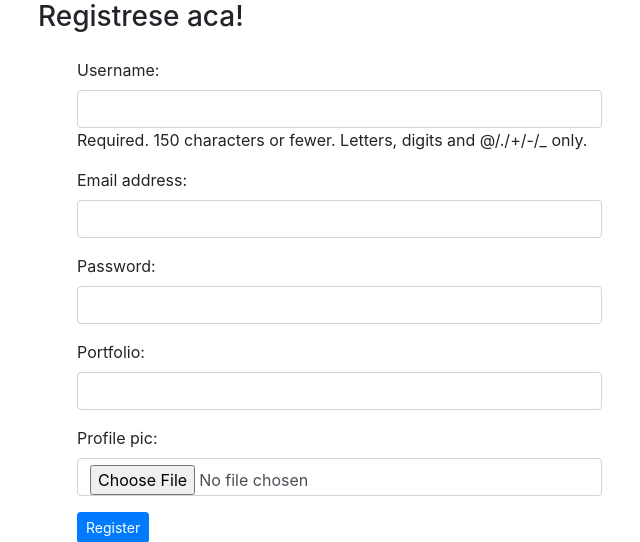
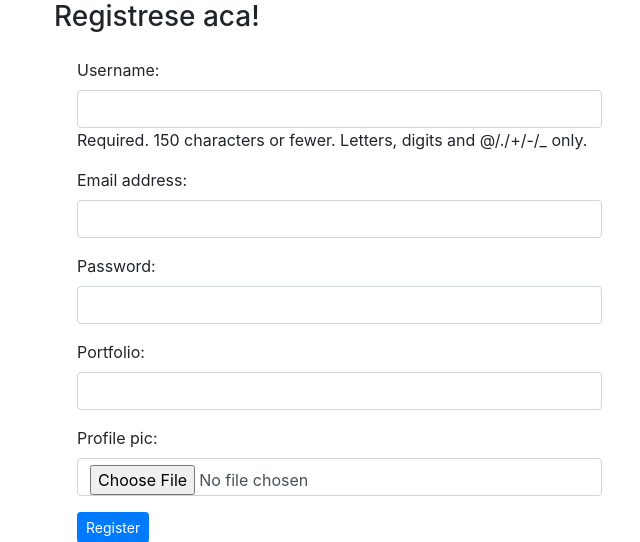
Before and after one commit to flibedin/django-demo, a Django app: page /register/ in a window 1280 px wide. Shown: the part 56-598 px from the top of the page, without its empty margins (47-687 px from the left). Run offline with Django 3.2, Linux system fonts and the light colour scheme; some libraries are stand-ins or nearby versions.

Commit message:
cambios de diseño

```diff
--- a/AppTwo/templates/users.html
+++ b/AppTwo/templates/users.html
@@ -2,9 +2,9 @@
 {% extends "base.html" %}
 {% block body_block %}
 
-      <h2>Listado de Clientes</h2>
+      <h3 class="pt-3 pl-3">Listado de Clientes</h3>
 
-    <div class="container pt-5" >
+    <div class="container pt-3 " >
 
       {% if user_list %}
         <table class="table table-hover w-auto">
--- a/school/templates/school_detail.html
+++ b/school/templates/school_detail.html
@@ -1,8 +1,8 @@
 {% extends "base.html" %}
 {% block body_block %}
 
-   <h5>Escuela:</h5>
-   <div class="container pt-2 pb-4 pl-4" >
+   <h5 class="pt-3">Escuela:</h5>
+   <div class="container pt-3 pb-4 pl-4" >
 
      <ul class="list-group">
        <li>Nombre: {{ school_detail.name }}</li>
--- a/school/templates/school_list.html
+++ b/school/templates/school_list.html
@@ -1,7 +1,7 @@
 {% extends "base.html" %}
 {% block body_block %}
 
-<h2>Listado de Escuelas</h4>
+<h2 class="pt-3">Listado de Escuelas</h4>
     <div class="container pt-3">
 
     <table class="table table-striped w-50">
--- a/templates/login.html
+++ b/templates/login.html
@@ -2,7 +2,7 @@
 {% extends "base.html" %}
 {% block body_block %}
 
-     <h3>Please Login here</h3>
+     <h3 class="pt-3 pl-3">Please Login here</h3>
 
      <div class="container pt-3 w-50 ml-4 " >
      <form class="form-group" action={% url 'user_login' %} method="post">
--- a/templates/registration.html
+++ b/templates/registration.html
@@ -3,9 +3,9 @@
 {% block body_block %}
 
   {% if registered %}
-    <h3>Gracias por Registrarse! </h3>
+    <h3 class="pt-3 pl-3">Gracias por Registrarse! </h3>
   {% else %}
-     <h3>Registrese aca! </h3>
+     <h3 class="pl-3 pl-3" >Registrese aca! </h3>
 
      <div class="container w-50 m-4" >
      <form class="form-group" enctype="multipart/form-data" method="post">
```
